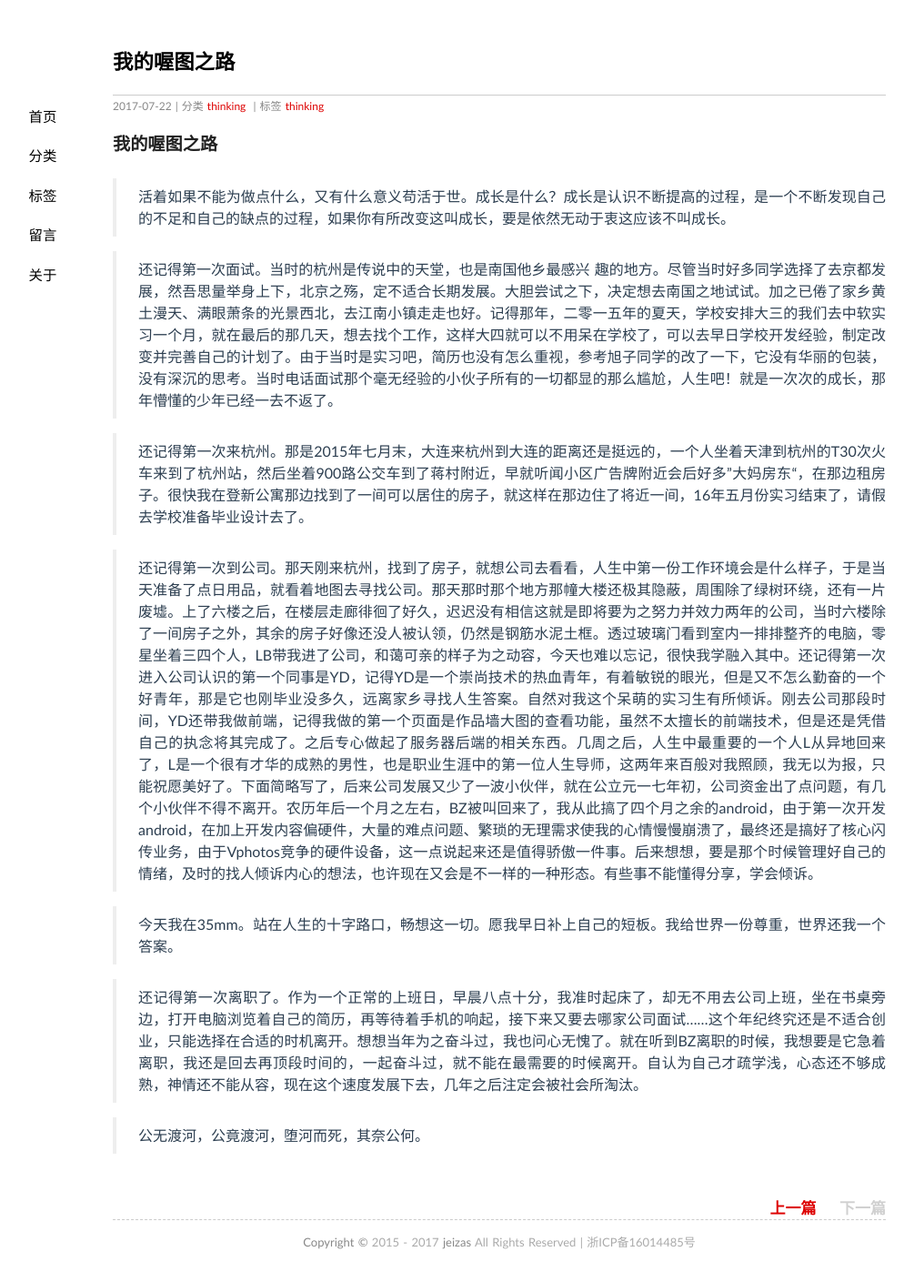
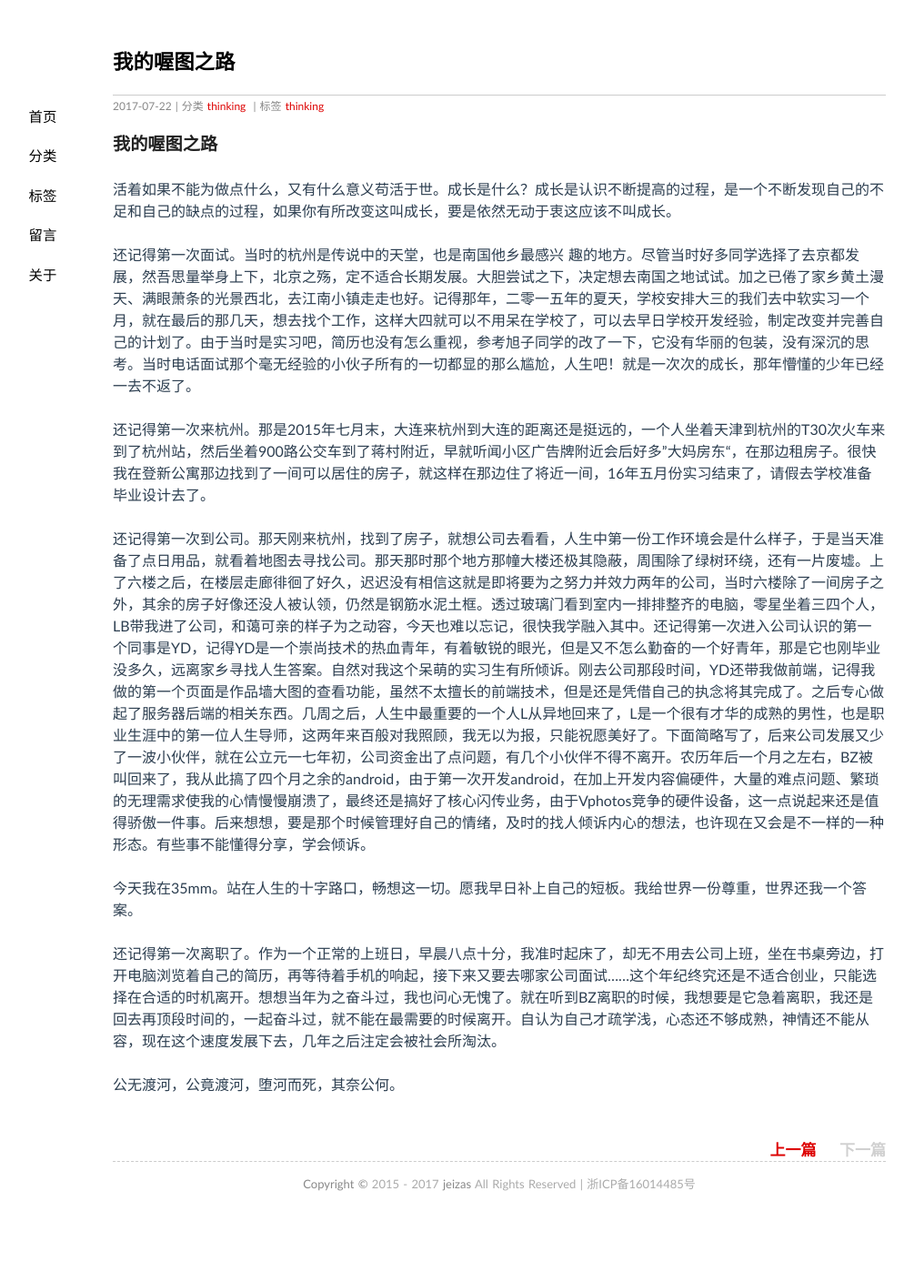
Before and after one commit to jeizas/jeizas.github.io, a Jekyll site: the page built from _posts/2017-07-22-alltuu_thinking.md, in a window 1280 px wide. Shown: the whole page at 91% size, without its empty margins (91-1096 px from the left). Built offline with Jekyll 4.4.1, drawn with Linux system fonts in a browser that asks for light colours; comment, search, counter and statistics services are not loaded; after the commit the page ends 1345 px from its top, so only the background shows below that.

```diff
--- a/_posts/2017-07-22-alltuu_thinking.md
+++ b/_posts/2017-07-22-alltuu_thinking.md
@@ -8,17 +8,17 @@ tags: thinking
 
 ### 我的喔图之路
 
-> 活着如果不能为做点什么，又有什么意义苟活于世。成长是什么？成长是认识不断提高的过程，是一个不断发现自己的不足和自己的缺点的过程，如果你有所改变这叫成长，要是依然无动于衷这应该不叫成长。
+活着如果不能为做点什么，又有什么意义苟活于世。成长是什么？成长是认识不断提高的过程，是一个不断发现自己的不足和自己的缺点的过程，如果你有所改变这叫成长，要是依然无动于衷这应该不叫成长。
 
 
-> 还记得第一次面试。当时的杭州是传说中的天堂，也是南国他乡最感兴   趣的地方。尽管当时好多同学选择了去京都发展，然吾思量举身上下，北京之殇，定不适合长期发展。大胆尝试之下，决定想去南国之地试试。加之已倦了家乡黄土漫天、满眼萧条的光景西北，去江南小镇走走也好。记得那年，二零一五年的夏天，学校安排大三的我们去中软实习一个月，就在最后的那几天，想去找个工作，这样大四就可以不用呆在学校了，可以去早日学校开发经验，制定改变并完善自己的计划了。由于当时是实习吧，简历也没有怎么重视，参考旭子同学的改了一下，它没有华丽的包装，没有深沉的思考。当时电话面试那个毫无经验的小伙子所有的一切都显的那么尴尬，人生吧！就是一次次的成长，那年懵懂的少年已经一去不返了。
+还记得第一次面试。当时的杭州是传说中的天堂，也是南国他乡最感兴   趣的地方。尽管当时好多同学选择了去京都发展，然吾思量举身上下，北京之殇，定不适合长期发展。大胆尝试之下，决定想去南国之地试试。加之已倦了家乡黄土漫天、满眼萧条的光景西北，去江南小镇走走也好。记得那年，二零一五年的夏天，学校安排大三的我们去中软实习一个月，就在最后的那几天，想去找个工作，这样大四就可以不用呆在学校了，可以去早日学校开发经验，制定改变并完善自己的计划了。由于当时是实习吧，简历也没有怎么重视，参考旭子同学的改了一下，它没有华丽的包装，没有深沉的思考。当时电话面试那个毫无经验的小伙子所有的一切都显的那么尴尬，人生吧！就是一次次的成长，那年懵懂的少年已经一去不返了。
 
-> 还记得第一次来杭州。那是2015年七月末，大连来杭州到大连的距离还是挺远的，一个人坐着天津到杭州的T30次火车来到了杭州站，然后坐着900路公交车到了蒋村附近，早就听闻小区广告牌附近会后好多”大妈房东“，在那边租房子。很快我在登新公寓那边找到了一间可以居住的房子，就这样在那边住了将近一间，16年五月份实习结束了，请假去学校准备毕业设计去了。
+还记得第一次来杭州。那是2015年七月末，大连来杭州到大连的距离还是挺远的，一个人坐着天津到杭州的T30次火车来到了杭州站，然后坐着900路公交车到了蒋村附近，早就听闻小区广告牌附近会后好多”大妈房东“，在那边租房子。很快我在登新公寓那边找到了一间可以居住的房子，就这样在那边住了将近一间，16年五月份实习结束了，请假去学校准备毕业设计去了。
 
-> 还记得第一次到公司。那天刚来杭州，找到了房子，就想公司去看看，人生中第一份工作环境会是什么样子，于是当天准备了点日用品，就看着地图去寻找公司。那天那时那个地方那幢大楼还极其隐蔽，周围除了绿树环绕，还有一片废墟。上了六楼之后，在楼层走廊徘徊了好久，迟迟没有相信这就是即将要为之努力并效力两年的公司，当时六楼除了一间房子之外，其余的房子好像还没人被认领，仍然是钢筋水泥土框。透过玻璃门看到室内一排排整齐的电脑，零星坐着三四个人，LB带我进了公司，和蔼可亲的样子为之动容，今天也难以忘记，很快我学融入其中。还记得第一次进入公司认识的第一个同事是YD，记得YD是一个崇尚技术的热血青年，有着敏锐的眼光，但是又不怎么勤奋的一个好青年，那是它也刚毕业没多久，远离家乡寻找人生答案。自然对我这个呆萌的实习生有所倾诉。刚去公司那段时间，YD还带我做前端，记得我做的第一个页面是作品墙大图的查看功能，虽然不太擅长的前端技术，但是还是凭借自己的执念将其完成了。之后专心做起了服务器后端的相关东西。几周之后，人生中最重要的一个人L从异地回来了，L是一个很有才华的成熟的男性，也是职业生涯中的第一位人生导师，这两年来百般对我照顾，我无以为报，只能祝愿美好了。下面简略写了，后来公司发展又少了一波小伙伴，就在公立元一七年初，公司资金出了点问题，有几个小伙伴不得不离开。农历年后一个月之左右，BZ被叫回来了，我从此搞了四个月之余的android，由于第一次开发android，在加上开发内容偏硬件，大量的难点问题、繁琐的无理需求使我的心情慢慢崩溃了，最终还是搞好了核心闪传业务，由于Vphotos竞争的硬件设备，这一点说起来还是值得骄傲一件事。后来想想，要是那个时候管理好自己的情绪，及时的找人倾诉内心的想法，也许现在又会是不一样的一种形态。有些事不能懂得分享，学会倾诉。
+还记得第一次到公司。那天刚来杭州，找到了房子，就想公司去看看，人生中第一份工作环境会是什么样子，于是当天准备了点日用品，就看着地图去寻找公司。那天那时那个地方那幢大楼还极其隐蔽，周围除了绿树环绕，还有一片废墟。上了六楼之后，在楼层走廊徘徊了好久，迟迟没有相信这就是即将要为之努力并效力两年的公司，当时六楼除了一间房子之外，其余的房子好像还没人被认领，仍然是钢筋水泥土框。透过玻璃门看到室内一排排整齐的电脑，零星坐着三四个人，LB带我进了公司，和蔼可亲的样子为之动容，今天也难以忘记，很快我学融入其中。还记得第一次进入公司认识的第一个同事是YD，记得YD是一个崇尚技术的热血青年，有着敏锐的眼光，但是又不怎么勤奋的一个好青年，那是它也刚毕业没多久，远离家乡寻找人生答案。自然对我这个呆萌的实习生有所倾诉。刚去公司那段时间，YD还带我做前端，记得我做的第一个页面是作品墙大图的查看功能，虽然不太擅长的前端技术，但是还是凭借自己的执念将其完成了。之后专心做起了服务器后端的相关东西。几周之后，人生中最重要的一个人L从异地回来了，L是一个很有才华的成熟的男性，也是职业生涯中的第一位人生导师，这两年来百般对我照顾，我无以为报，只能祝愿美好了。下面简略写了，后来公司发展又少了一波小伙伴，就在公立元一七年初，公司资金出了点问题，有几个小伙伴不得不离开。农历年后一个月之左右，BZ被叫回来了，我从此搞了四个月之余的android，由于第一次开发android，在加上开发内容偏硬件，大量的难点问题、繁琐的无理需求使我的心情慢慢崩溃了，最终还是搞好了核心闪传业务，由于Vphotos竞争的硬件设备，这一点说起来还是值得骄傲一件事。后来想想，要是那个时候管理好自己的情绪，及时的找人倾诉内心的想法，也许现在又会是不一样的一种形态。有些事不能懂得分享，学会倾诉。
 
-> 今天我在35mm。站在人生的十字路口，畅想这一切。愿我早日补上自己的短板。我给世界一份尊重，世界还我一个答案。
+今天我在35mm。站在人生的十字路口，畅想这一切。愿我早日补上自己的短板。我给世界一份尊重，世界还我一个答案。
 
-> 还记得第一次离职了。作为一个正常的上班日，早晨八点十分，我准时起床了，却无不用去公司上班，坐在书桌旁边，打开电脑浏览着自己的简历，再等待着手机的响起，接下来又要去哪家公司面试……这个年纪终究还是不适合创业，只能选择在合适的时机离开。想想当年为之奋斗过，我也问心无愧了。就在听到BZ离职的时候，我想要是它急着离职，我还是回去再顶段时间的，一起奋斗过，就不能在最需要的时候离开。自认为自己才疏学浅，心态还不够成熟，神情还不能从容，现在这个速度发展下去，几年之后注定会被社会所淘汰。
+还记得第一次离职了。作为一个正常的上班日，早晨八点十分，我准时起床了，却无不用去公司上班，坐在书桌旁边，打开电脑浏览着自己的简历，再等待着手机的响起，接下来又要去哪家公司面试……这个年纪终究还是不适合创业，只能选择在合适的时机离开。想想当年为之奋斗过，我也问心无愧了。就在听到BZ离职的时候，我想要是它急着离职，我还是回去再顶段时间的，一起奋斗过，就不能在最需要的时候离开。自认为自己才疏学浅，心态还不够成熟，神情还不能从容，现在这个速度发展下去，几年之后注定会被社会所淘汰。
 
-> 公无渡河，公竟渡河，堕河而死，其奈公何。
+公无渡河，公竟渡河，堕河而死，其奈公何。
```
